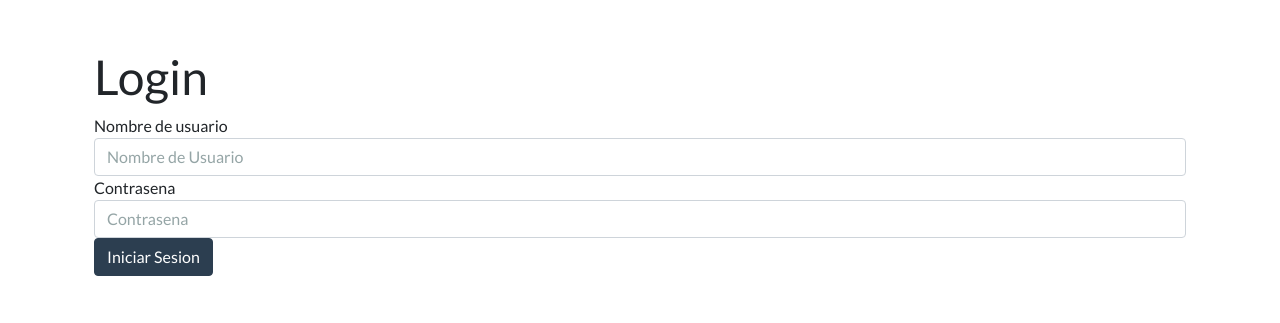
After one commit to Potottoman/Proyecto_titulo, a Django app: page /accounts/login/ in a window 1280 px wide. The commit adds this page. Shown: the top 323 px of the page. Run offline with Django 3.2, Linux system fonts and the light colour scheme; some libraries are stand-ins or nearby versions.

Commit message:
Se agrega Login y proteccion URL

```diff
--- a/Almacen/views.py
+++ b/Almacen/views.py
@@ -1,4 +1,5 @@
 from asyncio import sleep
+import imp
 import importlib
 from multiprocessing import reduction
 from ssl import ALERT_DESCRIPTION_ACCESS_DENIED
@@ -6,6 +7,8 @@ from django.shortcuts import get_object_or_404, redirect, render
 from django.http import HttpResponse
 from .models import Producto, Cliente
 from django.contrib import messages
+
+
 
 
 
--- a/AlmacenYuyitos/urls.py
+++ b/AlmacenYuyitos/urls.py
@@ -13,21 +13,26 @@ Including another URLconf
     1. Import the include() function: from django.urls import include, path
     2. Add a URL to urlpatterns:  path('blog/', include('blog.urls'))
 """
+from unicodedata import name
 from django.contrib import admin
 from django.urls import path
 from Almacen import views
+from django.contrib.auth.views import logout_then_login,LoginView
+from django.contrib.auth.decorators import login_required
 
 urlpatterns = [
     path('admin/', admin.site.urls),
-    path('index/', views.index, name='index'),
-    path('addprov/', views.proveedor_view , name='add_proveedor'),
-    path('addprod/', views.producto_view , name='add_producto'),
-    path('addcliente/', views.cliente_view, name='add_cliente'),
-    path('adddeuda/', views.deuda_view , name='add_deuda'),
-    path('addabono/', views.abono_view , name='add_abono'),
-    path('addorden/', views.orden_view , name='add_orden'),
-    path('listaProd/', views.MostrarProd , name='Mostrar_prod'),
-    path('listaCli/', views.listar_cliente , name='lista_cliente'),
-    path('eliminarCliente/<id>', views.eliminar_cliente , name='eliminar_cliente'),
-    path('editarCliente/<id>', views.editar_cliente , name='editar_cliente'),
+    path('', login_required(views.index), name = 'index'),
+    path('addprov/', login_required(views.proveedor_view) , name = 'add_proveedor'),
+    path('addprod/', login_required(views.producto_view) , name = 'add_producto'),
+    path('addcliente/', login_required(views.cliente_view), name = 'add_cliente'),
+    path('adddeuda/', login_required(views.deuda_view) , name = 'add_deuda'),
+    path('addabono/', login_required(views.abono_view) , name = 'add_abono'),
+    path('addorden/', login_required(views.orden_view) , name = 'add_orden'),
+    path('listaProd/', login_required(views.MostrarProd) , name = 'Mostrar_prod'),
+    path('listaCli/', login_required(views.listar_cliente) , name = 'lista_cliente'),
+    path('eliminarCliente/<id>', login_required(views.eliminar_cliente) , name = 'eliminar_cliente'),
+    path('editarCliente/<id>', login_required(views.editar_cliente) , name = 'editar_cliente'),
+    path('accounts/login/', LoginView.as_view(template_name='almacen/login.html'), name = 'login'),
+    path('logout/', logout_then_login, name = 'logout'),
 ]
--- /dev/null
+++ b/templates/almacen/login.html
@@ -0,0 +1,24 @@
+{% extends 'base/base.html' %}
+
+{% block content %}
+
+
+
+<!--Login-->
+<div class="container py-5">
+    <h1>Login</h1>
+    <form method="POST">
+        {% csrf_token %}
+        <div class="form-group">
+            <label>Nombre de usuario</label>
+            <input type="text" class=" form-control" placeholder="Nombre de Usuario" name="username">
+        </div>
+        <div class="form-group">
+            <label>Contrasena</label>
+            <input type="password" class=" form-control" placeholder="Contrasena" name="password">
+        </div>
+        <button class="btn btn-primary" type="submit">Iniciar Sesion</button>
+    </form>
+
+
+{% endblock %}
--- a/templates/base/base.html
+++ b/templates/base/base.html
@@ -16,9 +16,10 @@
 
 <div class="container">
     {% block navbar %}
+    {% if request.user.is_authenticated %}
     <nav class="navbar navbar-expand-lg navbar-dark bg-primary">
         <div class="container-fluid">
-          <a class="navbar-brand" href="/index">Navbar</a>
+          <a class="navbar-brand" href="/">Navbar</a>
           <button class="navbar-toggler" type="button" data-bs-toggle="collapse" data-bs-target="#navbarColor01" aria-controls="navbarColor01" aria-expanded="false" aria-label="Toggle navigation">
             <span class="navbar-toggler-icon"></span>
           </button>
@@ -36,17 +37,18 @@
                 </div>
                 <li class="nav-item">
                   <a class="nav-link" href="/listaProd">Lista Productos</a>
+                </li>
+                <li>
                   <a class="nav-link" href="/listaCli">Lista Usuarios</a>
                 </li>
               </li>
             </ul>
-            <form class="d-flex">
-              <input class="form-control me-sm-2" type="text" placeholder="Search">
-              <button class="btn btn-secondary my-2 my-sm-0" type="submit">Search</button>
-            </form>
+              <h5 class="navbar-brand">Bienvenido {{user.username}}</h5>
+                <a class="nav-link" href="/logout">Logout</a>
           </div>
         </div>
       </nav>
+    {% endif %}
 
     {% endblock %}
 
```
Also changed, not shown: AlmacenYuyitos/settings.py (+6 -1 lines), templates/almacen/listado_prod.html (+19 -10 lines).
